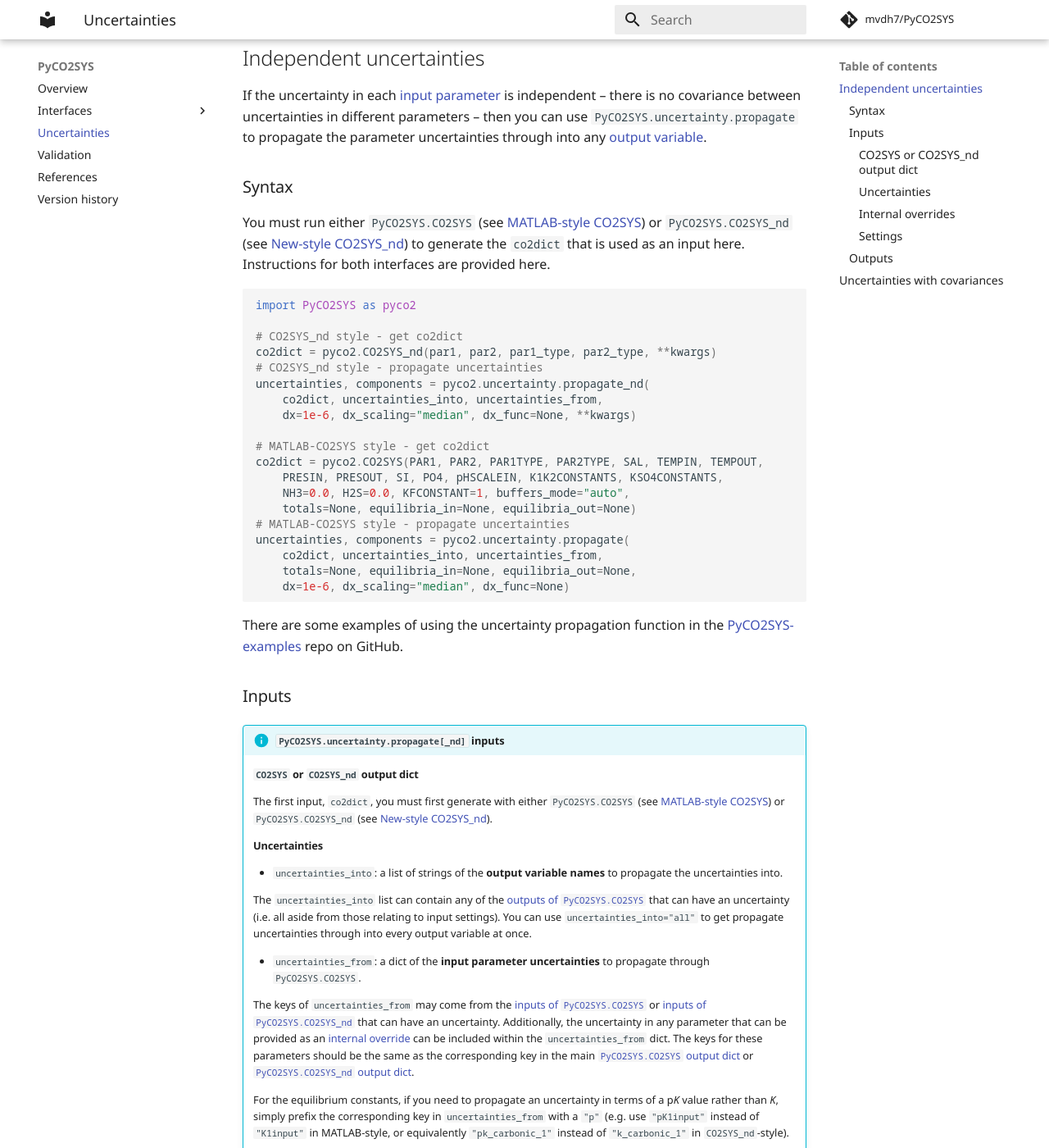
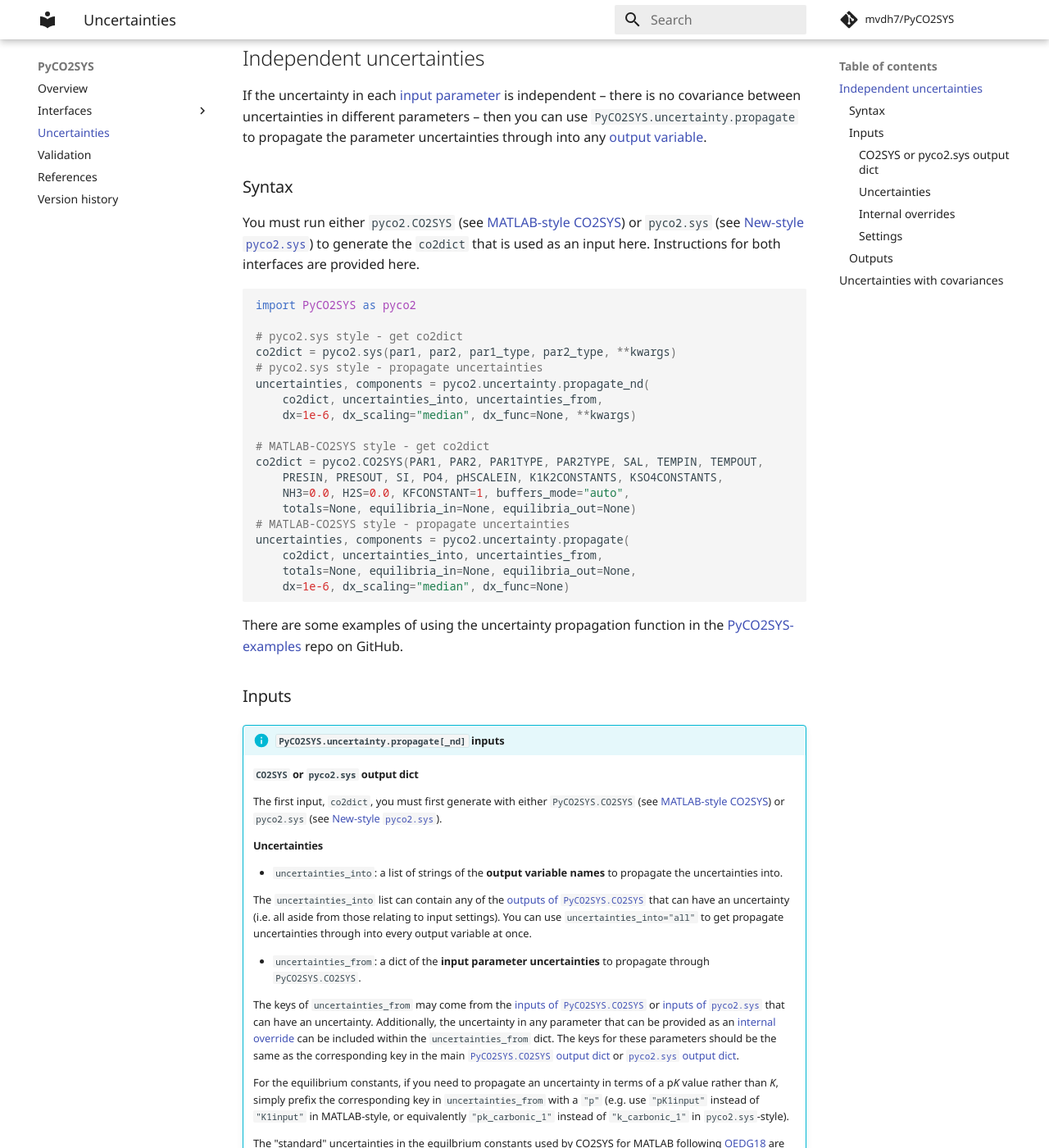
Before and after one commit to mvdh7/PyCO2SYS, an MkDocs documentation site: the page built from docs/uncertainty.md, in a window 1280 px wide and 1400 px high, scrolled down 432 px. Shown: the whole window at 82% size. Built offline with MkDocs 1.6.1 and Material for MkDocs 9.7.7, drawn with Linux system fonts in a browser that asks for light colours; formulas are drawn with MathJax 3; comment, search, counter and statistics services are not loaded; some of the changed text lies outside the part shown.

Commit message:
Update to v1.6.0 and CO2SYS_nd -> sys

```diff
--- a/docs/uncertainty.md
+++ b/docs/uncertainty.md
@@ -16,14 +16,14 @@ If the uncertainty in each [input parameter](../co2sys/#inputs) is independent
 
 ### Syntax
 
-You must run either `PyCO2SYS.CO2SYS` (see [MATLAB-style CO2SYS](../co2sys)) or `PyCO2SYS.CO2SYS_nd` (see [New-style CO2SYS_nd](../co2sys_nd)) to generate the `co2dict` that is used as an input here.  Instructions for both interfaces are provided here.
+You must run either `pyco2.CO2SYS` (see [MATLAB-style CO2SYS](../co2sys)) or `pyco2.sys` (see [New-style `pyco2.sys`](../co2sys_nd)) to generate the `co2dict` that is used as an input here.  Instructions for both interfaces are provided here.
 
     :::python
     import PyCO2SYS as pyco2
 
-    # CO2SYS_nd style - get co2dict
-    co2dict = pyco2.CO2SYS_nd(par1, par2, par1_type, par2_type, **kwargs)
-    # CO2SYS_nd style - propagate uncertainties
+    # pyco2.sys style - get co2dict
+    co2dict = pyco2.sys(par1, par2, par1_type, par2_type, **kwargs)
+    # pyco2.sys style - propagate uncertainties
     uncertainties, components = pyco2.uncertainty.propagate_nd(
         co2dict, uncertainties_into, uncertainties_from,
         dx=1e-6, dx_scaling="median", dx_func=None, **kwargs)
@@ -45,9 +45,9 @@ There are some examples of using the uncertainty propagation function in the [Py
 
 !!! info "`PyCO2SYS.uncertainty.propagate[_nd]` inputs"
 
-    #### `CO2SYS` or `CO2SYS_nd` output dict
+    #### `CO2SYS` or `pyco2.sys` output dict
 
-    The first input, `co2dict`, you must first generate with either `PyCO2SYS.CO2SYS` (see [MATLAB-style CO2SYS](../co2sys)) or `PyCO2SYS.CO2SYS_nd` (see [New-style CO2SYS_nd](../co2sys_nd)).
+    The first input, `co2dict`, you must first generate with either `PyCO2SYS.CO2SYS` (see [MATLAB-style CO2SYS](../co2sys)) or `pyco2.sys` (see [New-style `pyco2.sys`](../co2sys_nd)).
 
     #### Uncertainties
 
@@ -57,9 +57,9 @@ There are some examples of using the uncertainty propagation function in the [Py
 
       * `uncertainties_from`: a dict of the **input parameter uncertainties** to propagate through `PyCO2SYS.CO2SYS`.
 
-    The keys of `uncertainties_from` may come from the [inputs of `PyCO2SYS.CO2SYS`](../co2sys/#inputs) or [inputs of `PyCO2SYS.CO2SYS_nd`](../co2sys_nd/#inputs) that can have an uncertainty.  Additionally, the uncertainty in any parameter that can be provided as an [internal override](../co2sys/#internal-overrides) can be included within the `uncertainties_from` dict.  The keys for these parameters should be the same as the corresponding key in the main [`PyCO2SYS.CO2SYS` output dict](../co2sys/#outputs) or [`PyCO2SYS.CO2SYS_nd` output dict](../co2sys_nd/#outputs).
+    The keys of `uncertainties_from` may come from the [inputs of `PyCO2SYS.CO2SYS`](../co2sys/#inputs) or [inputs of `pyco2.sys`](../co2sys_nd/#inputs) that can have an uncertainty.  Additionally, the uncertainty in any parameter that can be provided as an [internal override](../co2sys/#internal-overrides) can be included within the `uncertainties_from` dict.  The keys for these parameters should be the same as the corresponding key in the main [`PyCO2SYS.CO2SYS` output dict](../co2sys/#outputs) or [`pyco2.sys` output dict](../co2sys_nd/#outputs).
 
-    For the equilibrium constants, if you need to propagate an uncertainty in terms of a p<i>K</i> value rather than *K*, simply prefix the corresponding key in `uncertainties_from` with a `"p"` (e.g. use `"pK1input"` instead of `"K1input"` in MATLAB-style, or equivalently `"pk_carbonic_1"` instead of `"k_carbonic_1"` in `CO2SYS_nd`-style).
+    For the equilibrium constants, if you need to propagate an uncertainty in terms of a p<i>K</i> value rather than *K*, simply prefix the corresponding key in `uncertainties_from` with a `"p"` (e.g. use `"pK1input"` instead of `"K1input"` in MATLAB-style, or equivalently `"pk_carbonic_1"` instead of `"k_carbonic_1"` in `pyco2.sys`-style).
 
     The "standard" uncertainties in the equilbrium constants used by CO2SYS for MATLAB following [OEDG18](../refs/#o) are available in the correct format for `uncertainties_in` at `PyCO2SYS.uncertainties.pKs_OEDG18`.
 
@@ -70,7 +70,7 @@ There are some examples of using the uncertainty propagation function in the [Py
 
     If you provided values for any of the optional [internal overrides](../co2sys/#internal-overrides) (`totals`, `equilibria_in` or `equilibria_out`) when running `PyCO2SYS.CO2SYS`, then you must provide exactly the same inputs again here.
 
-    Similarly, any and all `kwargs` provided to `PyCO2SYS.CO2SYS_nd` must also be provided to the `propagate_nd` function.
+    Similarly, any and all `kwargs` provided to `pyco2.sys` must also be provided to the `propagate_nd` function.
 
     You do not need to provide an internal override value in order to propagate uncertainty in that variable.
 
@@ -94,7 +94,7 @@ There are some examples of using the uncertainty propagation function in the [Py
 
     Both outputs are dicts with keys the same as `uncertainties_into`.
 
-    Each entry in `components` is itself a dict with keys the same as `uncertainties_from`, containing the uncertainty in the output variable from each input parameter separately.  For example, the uncertainty in total borate arising from the uncertainty in input salinity could be accesed with `components["TB"]["SAL"]` in MATLAB style, or `components["total_borate"]["salinity"]` in `CO2SYS_nd` style.
+    Each entry in `components` is itself a dict with keys the same as `uncertainties_from`, containing the uncertainty in the output variable from each input parameter separately.  For example, the uncertainty in total borate arising from the uncertainty in input salinity could be accesed with `components["TB"]["SAL"]` in MATLAB style, or `components["total_borate"]["salinity"]` in `pyco2.sys` style.
 
     Each entry in `uncertainties` is the Pythagorean sum of all the different uncertainty components for each variable.  This calculation assumes that all uncertainties are independent from each other and that they are provided in terms of single standard deviations.
 
@@ -103,7 +103,7 @@ There are some examples of using the uncertainty propagation function in the [Py
 PyCO2SYS does not currently have a generalised function for the complete process of propagating uncertainties that co-vary.  However, it does allow you calculate the forward finite-difference derivative of any output with respect to any input, which you can use to propagate uncertainties in any specific case:
 
     :::python
-    # CO2SYS_nd-style
+    # pyco2.sys-style
     co2derivs, dxs = pyco2.uncertainty.forward_nd(co2dict, grads_of, grads_wrt,
         dx=1e-6, dx_scaling="median", dx_func=None, **kwargs)
 
--- a/mkdocs.yml
+++ b/mkdocs.yml
@@ -13,7 +13,7 @@ repo_url: https://github.com/mvdh7/PyCO2SYS
 nav:
   - Overview: index.md
   - Interfaces:
-    - Pythonic CO2SYS_nd: co2sys_nd.md
+    - Pythonic pyco2.sys: co2sys_nd.md
     - MATLAB-style CO2SYS: co2sys.md
   - Uncertainties: uncertainty.md
   - Validation: validate.md
```
Also changed, not shown: README.md (+1 -1 lines), docs/co2sys_nd.md (+12 -8 lines), docs/index.md (+7 -6 lines), docs/versions.md (+10 -6 lines), 2 other files.
